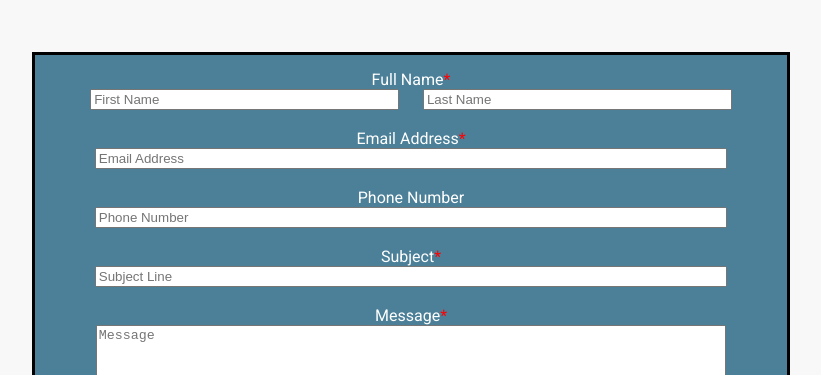
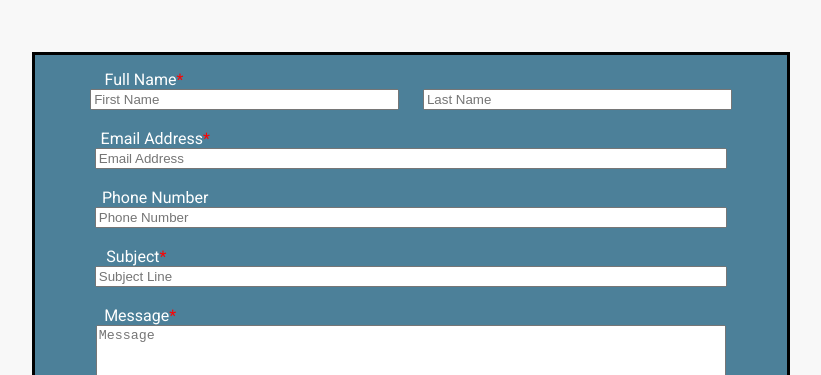
Before and after one commit to russelltheprogrammer/monteithtaxcpanext, a Next.js app: page / in a window 1280 px wide. Shown: the part 1696-2071 px from the top of the page, without its empty margins (229-1050 px from the left). Built offline with nearby package versions, Linux system fonts and the light colour scheme; no server answers; some icons are missing; a web font is replaced by a local one.

Commit message:
start working on new alignment for contact form

```diff
--- a/styles/globals.scss
+++ b/styles/globals.scss
@@ -3,7 +3,7 @@
 @import url('https://fonts.googleapis.com/css2?family=Nunito&display=swap');
 
 
-body{
+body {
   text-align: center;
   background: #F8F8F8;
   font-family: 'Roboto', sans-serif;
@@ -19,7 +19,7 @@ body{
   display: none;
 }
 
-.gradient-container-top{
+.gradient-container-top {
   top: 70px;
   position: fixed;
   width: 100%;
@@ -39,19 +39,19 @@ body{
   padding-left: 10px;
 }
 
-#navbar-logo-img{
+#navbar-logo-img {
   max-width: 30%;
   height: 50px;
   width: auto;
 }
 
-@media (min-width: 768px) and (max-width: 1024px){
+@media (min-width: 768px) and (max-width: 1024px) {
   #navbar-logo-img{
     max-width: 100%;
   }
 }
 
-#navbar-logo-wordmark{
+#navbar-logo-wordmark {
   max-width: 90%;
   height: 17.5px;
   width: auto;
@@ -59,7 +59,7 @@ body{
   margin-left: 7px;
 }
 
-@media (min-width: 768px) and (max-width: 960px){
+@media (min-width: 768px) and (max-width: 960px) {
   #navbar-logo-wordmark{
     display: none;
     visibility: hidden;
@@ -96,26 +96,26 @@ body{
   border-bottom: 1px solid black;
 }
 
-@media (min-width: 961px) and (max-width: 1024px){
+@media (min-width: 961px) and (max-width: 1024px) {
   #container-navbar{
     font-size: 19px;
   }
 }
 
-@media (min-width: 769px) and (max-width: 960px){
+@media (min-width: 769px) and (max-width: 960px) {
   #container-navbar{
     font-size: 15px;
     font-weight: bold;
   }
 }
 
-@media (max-width: 768px){
+@media (max-width: 768px) {
   #navbar-list{
    padding-top: 15px;
   }
 }
 
-.topic-header{
+.topic-header {
   width: 100%;
   padding-bottom: 20px;
   padding-top: 20px;
@@ -123,7 +123,7 @@ body{
   text-decoration: underline;
 }
 
-.text-blurbs{
+.text-blurbs {
   align-items: center;
   margin: 0 auto;
   padding-top: 10px;
@@ -134,7 +134,7 @@ body{
   font-size: 19px;
 }
 
-#homepage-image{
+#homepage-image {
   max-width: 80%;
   height: auto;
   width: auto;
@@ -143,63 +143,63 @@ body{
   border-color: black;
 }
 
-@media (max-width: 1024px){
+@media (max-width: 1024px) {
   #homepage-image{
     max-width: 100%;
   }
 }
 
-#homepage-logo-img{
+#homepage-logo-img {
   max-width: 50%;
   height: auto;
   width: auto;
 }
 
-@media (min-width: 481px) and (max-width: 1024px){
+@media (min-width: 481px) and (max-width: 1024px) {
   #homepage-logo-img{
     max-width: 75%;
   }
 }
 
-@media (max-width: 480px){
+@media (max-width: 480px) {
   #homepage-logo-img{
     max-width: 90%;
   }
 }
 
-.container-flex-about{
+.container-flex-about {
   display: flex;
   align-items: center;
   flex-direction: row;
 }
 
-@media (max-width: 1280px){
+@media (max-width: 1280px) {
   .container-flex-about{
   flex-direction: column;
   }
 }
 
-.container-flex-about-left{
+.container-flex-about-left {
   width: 15%;
 }
 
-@media (max-width: 1280px){
+@media (max-width: 1280px) {
   .container-flex-about-left{
   width: 100%;
   }
 }
 
-.container-flex-about-right{
+.container-flex-about-right {
   width: 85%;
 }
 
-@media (max-width: 1280px){
+@media (max-width: 1280px) {
   .container-flex-about-right{
   width: 100%;
   }
 }
 
-#about-picture{
+#about-picture {
   max-width: 120%;
   margin-left: 35%;
   height: auto;
@@ -210,7 +210,7 @@ body{
   border-radius: 50%;
 }
 
-@media (min-width: 1025px) and (max-width: 1280px){
+@media (min-width: 1025px) and (max-width: 1280px) {
   #about-picture{
   padding-left: 0;
   margin-bottom: 3%;
@@ -219,7 +219,7 @@ body{
   }
 }
 
-@media (min-width: 801px) and (max-width: 1024px){
+@media (min-width: 801px) and (max-width: 1024px) {
   #about-picture{
   padding-left: 0;
   margin-bottom: 3%;
@@ -228,7 +228,7 @@ body{
   }
 }
 
-@media (max-width: 800px){
+@media (max-width: 800px) {
   #about-picture{
   padding-left: 0;
   margin-bottom: 4%;
@@ -237,7 +237,7 @@ body{
   }
 }
 
-.text-blurbs-about{
+.text-blurbs-about {
   @extend .text-blurbs;
   box-shadow: 15px 10px 20px black;
   background: #F8F8F8;
@@ -246,24 +246,24 @@ body{
   padding: 2%;
 }
 
-@media (min-width: 769px) and (max-width: 1024px){
+@media (min-width: 769px) and (max-width: 1024px) {
   .text-blurbs-about{
     padding: 4%;
   }
 }
 
-@media (max-width: 768px){
+@media (max-width: 768px) {
   .text-blurbs-about{
     width: 90%;
   }
 }
 
-.text-blurbs-content-about{
+.text-blurbs-content-about {
   text-align: left;
   font-size: 18px;
 }
 
-@media (max-width: 768px){
+@media (max-width: 768px) {
   .text-blurbs-content-about{
     text-align: center;
   }
@@ -280,13 +280,13 @@ body{
   width: 60%;
 }
 
-@media (min-width: 769px) and (max-width: 1024px){
+@media (min-width: 769px) and (max-width: 1024px) {
   .container-services{
     width: 80%;
   }
 }
 
-@media (max-width: 768px){
+@media (max-width: 768px) {
   .container-services{
     width: 90%;
   }
@@ -304,7 +304,7 @@ body{
   }
 }
 
-.container-resources{
+.container-resources {
   padding-top: 25px;
   text-align: center;
   font-size: 18px;
@@ -315,19 +315,19 @@ body{
   padding-right: 10%;
 }
 
-@media (min-width: 769px) and (max-width: 1024px){
+@media (min-width: 769px) and (max-width: 1024px) {
   .container-resources{
     width: 70%;
   }
 }
 
-@media (max-width: 768px){
+@media (max-width: 768px) {
   .container-resources{
     width: 90%;
   }
 }
 
-.container-resources > ul{
+.container-resources > ul {
   list-style-type: '👉';
   padding: 0;
   text-align: left;
@@ -349,13 +349,13 @@ body{
   margin-bottom: 20px;
 }
 
-#container-contact{
+#container-contact {
   width: 100%;
   margin: 0 auto;
   padding-top: 10px;
 }
 
-#container-contact-info{
+#container-contact-info {
   font-size: 25px;
   background-color: white;
   border-width: 3px;
@@ -375,7 +375,7 @@ body{
   }
 }
 
-@media (max-width: 480px){
+@media (max-width: 480px) {
   #container-contact-info{
     margin-left: 2%;
     margin-right: 2%;
@@ -387,11 +387,12 @@ body{
   text-decoration: none;
 }
 
-#contact-info-title{
+
+#contact-info-title {
   font-weight: bold;
 }
 
-#container-submit{
+#container-submit {
   padding-top: 15px;
   padding-bottom: 15px;
   background-color:#4C8099;
@@ -410,19 +411,141 @@ body{
   }
 }
 
-@media (max-width: 480px){
+@media (max-width: 480px) {
   #container-submit{
     margin-left: 2%;
     margin-right: 2%;
   }
 }
 
-.container-recaptcha{
+// contact-label-fullName
+
+#contact-label-fullName {
+ margin-right: 74%;
+}
+
+@media (min-width: 1425px) and (max-width: 1624px) {
+  #contact-label-fullName{
+    margin-right: 73%;
+  }
+}
+
+@media (min-width: 1225px) and (max-width: 1424px) {
+  #contact-label-fullName{
+    margin-right: 71%;
+  }
+}
+
+@media (max-width: 1224px) {
+  #contact-label-fullName{
+    margin-right: 0%;
+  }
+}
+
+// contact-label-email
+
+#contact-label-email {
+  margin-right: 72%;
+}
+
+@media (min-width: 1425px) and (max-width: 1624px) {
+  #contact-label-email {
+    margin-right: 70%;
+  }
+}
+
+@media (min-width: 1225px) and (max-width: 1424px) {
+  #contact-label-email {
+    margin-right: 68%;
+  }
+}
+
+@media (max-width: 1224px) {
+  #contact-label-email{
+    margin-right: 0%;
+  }
+}
+
+
+// contact-label-phoneNumber
+
+#contact-label-phoneNumber {
+  margin-right: 72%;
+}
+
+@media (min-width: 1425px) and (max-width: 1624px) {
+  #contact-label-phoneNumber{
+    margin-right: 70%;
+  }
+}
+
+@media (min-width: 1225px) and (max-width: 1424px) {
+  #contact-label-phoneNumber{
+    margin-right: 68%;
+  }
+}
+
+@media (max-width: 1224px) {
+  #contact-label-phoneNumber{
+    margin-right: 0%;
+  }
+}
+
+// contact-label-subject
+
+#contact-label-subject {
+  margin-right: 76.5%;
+}
+
+@media (min-width: 1424px) and (max-width: 1624px) {
+  #contact-label-subject{
+    margin-right: 75%;
+  }
+}
+
+@media (min-width: 1225px) and (max-width: 1424px) {
+  #contact-label-subject{
+    margin-right: 73%;
+  }
+}
+
+@media (max-width: 1224px) {
+  #contact-label-subject{
+    margin-right: 0%;
+  }
+}
+
+// contact-label-message
+
+#contact-label-message {
+  margin-right: 75.5%;
+}
+
+@media (min-width: 1424px) and (max-width: 1624px) {
+  #contact-label-message{
+    margin-right: 74%;
+  }
+}
+
+@media (min-width: 1225px) and (max-width: 1424px) {
+  #contact-label-message{
+    margin-right: 72%;
+  }
+}
+
+@media (max-width: 1224px) {
+  #contact-label-message{
+    margin-right: 0%;
+  }
+}
+
+
+.container-recaptcha {
   text-align: center;
   display: inline-block;
 }
 
-#contact-submit-btn{
+#contact-submit-btn {
   background-color: #105577;
   color: white;
   border-color: black;
@@ -430,16 +553,16 @@ body{
   border-width: 3px;
 }
 
-#contact-message-textarea{
+#contact-message-textarea {
   width: 83%;
   word-wrap: break-word;
 }
 
-#contact-submit-btn:hover{
+#contact-submit-btn:hover {
   color: blue;
 }
 
-#container-after-submit{
+#container-after-submit {
   color: black;
   text-align: center;
   overflow-wrap: break-word;
@@ -448,7 +571,7 @@ body{
   margin: 0 auto;
 }
 
-#contact-after-submit-error{
+#contact-after-submit-error {
   top: 50%;
   left: 25%;
   right: 25%;
@@ -460,11 +583,11 @@ body{
   color: red;
 }
 
-.container-notfound{
+.container-notfound {
   padding-top: 15%;
 }
 
-.gradient-container-bottom{
+.gradient-container-bottom {
   bottom: 40px;
   position: fixed;
   width: 100%;
@@ -473,7 +596,7 @@ body{
   background: linear-gradient(to bottom, transparent 0%, rgb(126, 126, 126) 100%);
 }
 
-.footer-container{
+.footer-container {
   bottom: 0;
   padding-top: 7.5px;
   position: fixed;
```
